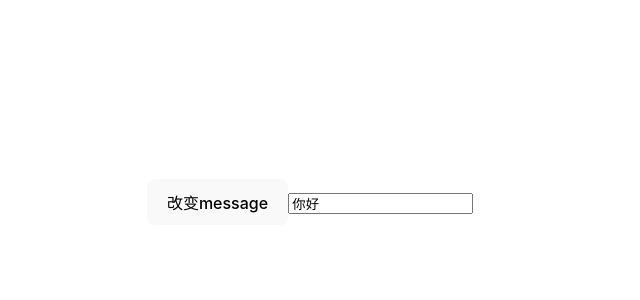
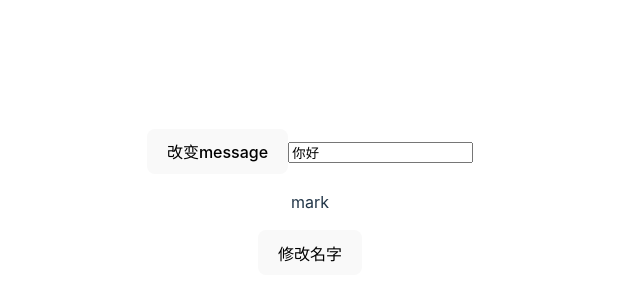
Before and after one commit to mark-fan/vue, a Vue app in the folder vue-begin02/: page / in a window 1280 px wide. Shown: the part 198-498 px from the top of the page, without its empty margins (330-970 px from the left). Built offline with nearby package versions, Linux system fonts and the light colour scheme.

Commit message:
使用deep进行对象的深度监听

```diff
--- a/vue-begin02/src/App.vue
+++ b/vue-begin02/src/App.vue
@@ -6,14 +6,15 @@ export default{
     id:1,
     user:{
       name:"mark",
-      age:16
+      age:16,
+      sex:"男"
     }
    }
   },
   methods:{
 
   },
-  // watch:{ //监听数据的变化
+  // watch:{ //监听数据的变化,但是不能监听对象的属性变化
   //   // 每当message发生变化时 就会调用下面的函数
   //   message:function(newValue,oldValue){// 一个数据会影响多个数据
   //     console.log(newValue);
@@ -24,7 +25,7 @@ export default{
   //     }
   //   }
   // }
-  watch:{
+  watch:{//不能监听对象的属性变化,需要使用到深度监听
     message:{
     immediate:true,//初始化的时候调用函数
     handler:function(newValue){
@@ -33,6 +34,23 @@ export default{
         console.log("输入框的内容不能小于5或者大于10");
       }
     }
+  },
+  // user:function(newValue){
+  //   console.log(newvalue);
+  // }
+
+  // user:{
+  //   handler:function(newValue){
+  //     console.log(newValue);
+  //   },
+  //   deep:true, //表示是否深度监听，侦听器会一层层向下遍历
+  // }
+
+  "user.name":{ //使用字符串的方式进行优化 实现对象单属性的监听
+    handler:function(newValue){
+      console.log(newValue);
+    },
+    deep:true, //表示是否深度监听，侦听器会一层层向下遍历
   }
   }
 }
@@ -42,6 +60,8 @@ export default{
   <button @click="message='你好'">改变message</button>
   <!-- 数据的双向绑定 -->
   <input type="text" v-model="message">
+  <p>{{user.name}}</p>
+  <button @click="user.name='lisi'">修改名字</button>
 </template>
 
 <style scoped>
```
